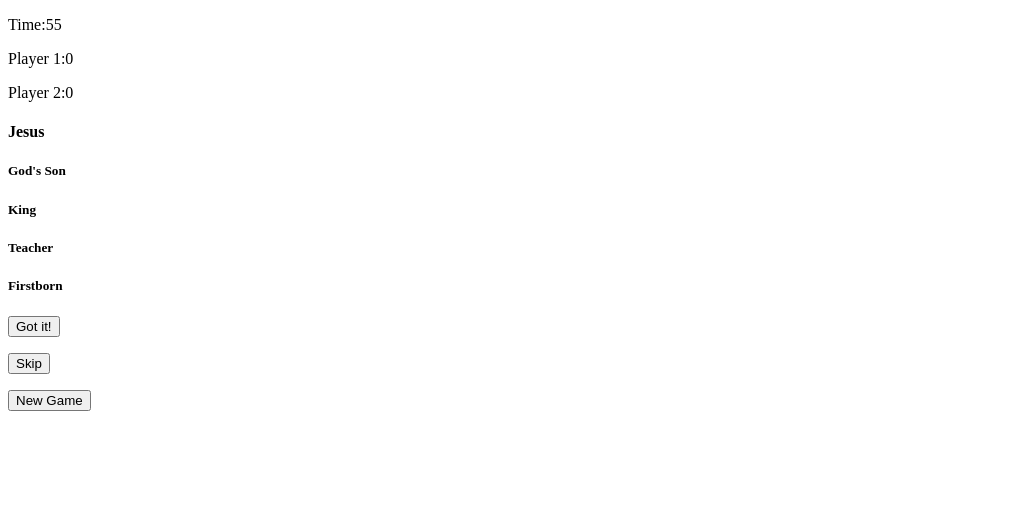
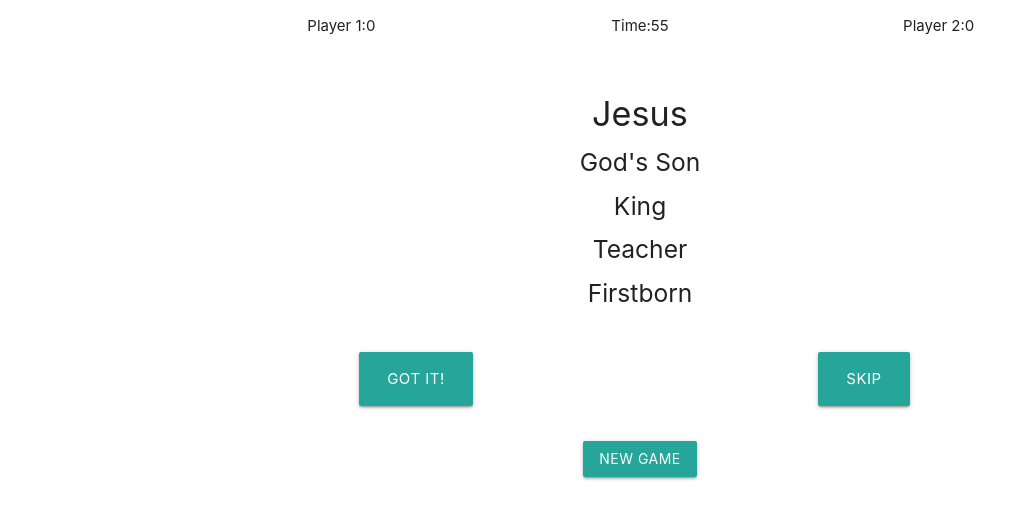
Before and after one commit to lukeclopez/SongGame, a plain HTML site: page index.html in a window 1280 px wide. Shown: the whole page, without its empty margins (0-1029 px from the left). Drawn offline with nearby package versions, Linux system fonts and the light colour scheme.

Commit message:
Set up basic styling

```diff
--- a/index.html
+++ b/index.html
@@ -2,17 +2,38 @@
 <!DOCTYPE html>
 <html lang="en">
     <head>
-        <meta name="viewport" content="width=device-width, initial-scale=1">
+        <!--Import Google Icon Font-->
+        <link href="https://fonts.googleapis.com/icon?family=Material+Icons" rel="stylesheet">
+
+        <!--Let browser know website is optimized for mobile-->
+        <meta name="viewport" content="width=device-width, initial-scale=1.0"/>
+        <!-- Compiled and minified CSS -->
+        <link rel="stylesheet" href="https://cdnjs.cloudflare.com/ajax/libs/materialize/1.0.0/css/materialize.min.css">
+
+        <!-- Compiled and minified JavaScript -->
+        <script src="https://cdnjs.cloudflare.com/ajax/libs/materialize/1.0.0/js/materialize.min.js"></script>
+
         <link rel="stylesheet" href="style.css">
 
     </head>
 
     <body>
+        <div class="container">
+
+            <div class="row center">
+                <div class="col s4 m4 l4">
+                    <p><span id="name-1">Player 1:</span><span id="score-1"> 57</span></p>
+                </div>
+                <div class="col s4 m4 l4">
                     <p>Time:<span id="time"> 47</span></p>
-        <p><span id="name-1">Player 1:</span><span id="score-1"> 57</span></p>
+                </div>
+                <div class="col s4 m4 l4">
                     <p><span id="name-2">Player 2:</span><span id="score-2"> 22</span></p>
+                </div>
+            </div>
 
-        <div>
+            <div class="row center">
+                <div class="col s12 m12 l12">
                     <h4 id="guess-word">Guess Word</h4>
 
                     <h5 class="taboo-word">Don't say this</h5>
@@ -20,10 +41,24 @@
                     <h5 class="taboo-word">Or this!</h5>
                     <h5 class="taboo-word">And DEFINITELY not this!</h5>
                 </div>
+            </div>
 
-        <p><button id="btn-got-it">Got it!</button></p>
-        <p><button id="btn-skip">Skip</button></p>
-        <p><button id="btn-new-game">New Game</button></p>
+            <div class="row center">
+                <div class="col s6 m6 l6">
+                    <p><button class="btn-large" id="btn-got-it">Got it!</button></p>
+                </div>
+                <div class="col s6 m6 l6">
+                    <p><button class="btn-large" id="btn-skip">Skip</button></p>
+                </div>
+
+
+            </div>
+
+            <div class="row center">
+                <p><button class="btn" id="btn-new-game">New Game</button></p>
+            </div>
+
+        </div>
     </body>
 
     <script src="app.js"></script>
```
Lines whose indentation alone changed are shown as unchanged.
